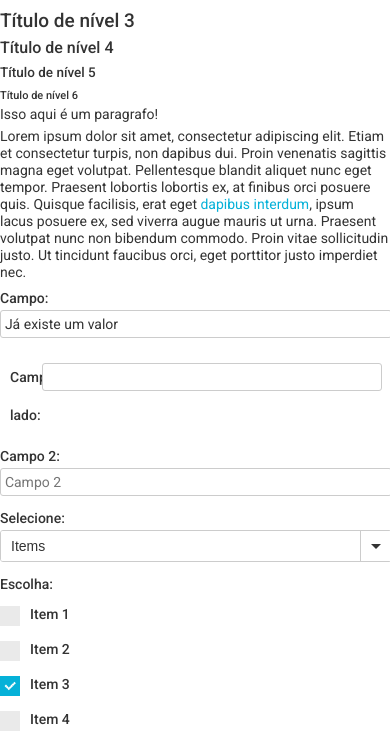
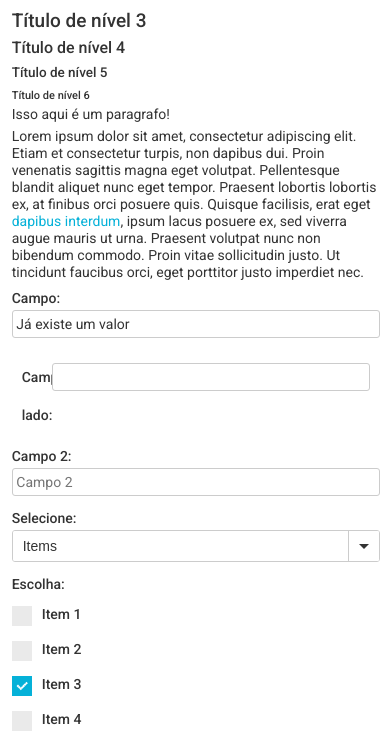
Before and after one commit to pamelasantoss/framework-css, a website: page index.html in a window 390 px wide. Shown: the part 74-827 px from the top of the page. Drawn offline with Linux system fonts and the light colour scheme.

Commit message:
Adicionando variáveis responsivas

```diff
--- a/index.html
+++ b/index.html
@@ -2,6 +2,7 @@
 <html>
 <head>
 	<title>Sistema de Grids CSS</title>
+	<meta name="viewport" content="width=device-width, initial-scale=1.0">
 
 	<!-- Ícones -->
 	<link href="https://fonts.googleapis.com/icon?family=Material+Icons" rel="stylesheet" />
--- a/src/scss/_grid.scss
+++ b/src/scss/_grid.scss
@@ -22,6 +22,19 @@ $grid-max: 1280px;
 }
 
 .page-container {
-	max-width: $grid-max;
 	margin: 0 auto;
+
+	@include respond-to(wide-screens) {
+		max-width: $grid-max;
+	}
+
+	@include respond-to(medium-screens) {
+		max-width: 90%;
+	}
+
+	@include respond-to(onlymobile) {
+		max-width: 94%;
+		width: 100%;
+		padding: 0 3%;
+	}
 }
--- a/src/scss/_mixins.scss
+++ b/src/scss/_mixins.scss
@@ -26,3 +26,21 @@
 @mixin alinhamento ($align) {
     text-align: $align;
 }
+
+// Responsivo
+$break-small: 767px;
+$break-large: 1300px;
+
+@mixin respond-to($media) {
+    @if $media == onlymobile {
+        @media only screen and (max-width: $break-small) { @content; }
+    }
+
+    @else if $media == medium-screens {
+        @media only screen and (min-width: $break-small + 1) and (max-width: $break-large - 1) { @content; }
+    }
+
+    @else if $media == wide-screens {
+        @media only screen and (min-width: $break-large) { @content; }
+    }
+}
```
Also changed, not shown: css/style.css, css/style.min.css.
